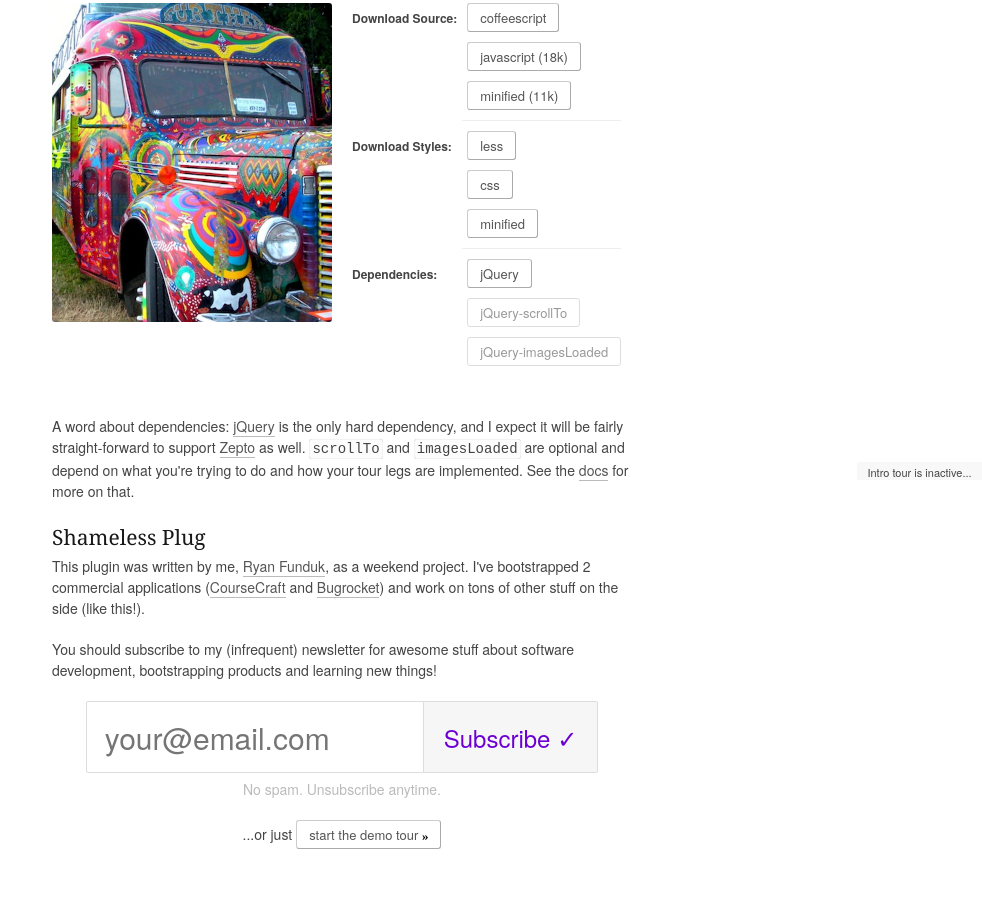
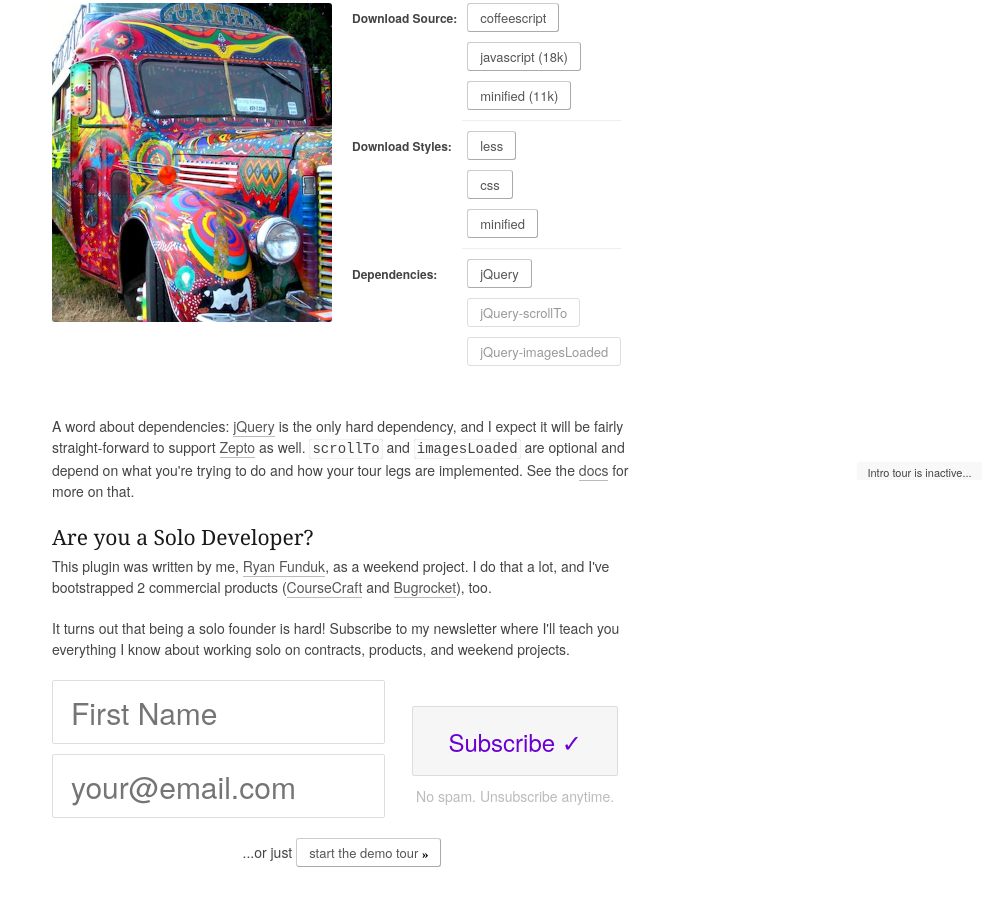
Before and after one commit to rfunduk/jquery-tourbus, a website: page site/index.html in a window 1280 px wide. Shown: the part 320-1226 px from the top of the page, without its empty margins (298-1280 px from the left). Drawn offline with Linux system fonts and the light colour scheme.

Commit message:
more site tweaks, especially fixing the list subscribe action since it was causing ssl errors

```diff
--- a/site/demo.css
+++ b/site/demo.css
@@ -313,49 +313,93 @@ pre .chunk {
 
 /* newsletter signup */
 
-.list-signup {
+form.list-signup {
+  margin-bottom: 10px;
+  float: left;
+  display: block;
+  margin-right: 2.35765%;
+  width: 100%;
+  text-align: center; }
+form.list-signup * {
+  box-sizing: border-box;
+}
+  form.list-signup:last-child {
+    margin-right: 0; }
+  form.list-signup .fields-container {
     text-align: center;
-}
-
-.list-signup input {
-  height: 70px;
+    float: left;
+    display: block;
+    margin-right: 2.35765%;
+    width: 100%; }
+    form.list-signup .fields-container:last-child {
+      margin-right: 0; }
+    @media screen and (min-width: 1025px) {
+      form.list-signup .fields-container {
+        text-align: right;
+        float: left;
+        display: block;
+        margin-right: 2.35765%;
+        width: 57.35098%; }
+        form.list-signup .fields-container:last-child {
+          margin-right: 0; } }
+  form.list-signup .button-container {
+    text-align: center;
+    float: left;
+    display: block;
+    margin-right: 2.35765%;
+    width: 100%; }
+    form.list-signup .button-container:last-child {
+      margin-right: 0; }
+    @media screen and (min-width: 1025px) {
+      form.list-signup .button-container {
+        text-align: left;
+        float: left;
+        display: block;
+        margin-right: 2.35765%;
+        width: 40.29137%;
+        margin-top: 26px; }
+        form.list-signup .button-container:last-child {
+          margin-right: 0; } }
+  form.list-signup input {
+    height: 64px;
+    margin-bottom: 10px;
     width: auto;
+    max-width: 100%;
+    margin-left: auto;
+    margin-right: auto;
+    display: block;
     padding: 0 18px;
     font-size: 30px;
     font-weight: 200;
     border: 1px solid #DDD;
-  border-radius: 2px;
-  float: none;
-  display: inline;
-  width: 300px;
-  margin: 0;
-  border-top-right-radius: 0;
-  border-bottom-right-radius: 0;
-}
-.list-signup button {
+    border-radius: 2px; }
+  form.list-signup button {
     vertical-align: top;
     font-size: 24px;
-  height: 72px;
-  padding: 0 20px;
+    height: 70px;
+    margin-bottom: 4px;
+    padding: 0 35px;
     border: 1px solid #DDD;
     background: #F6F6F6;
     color: #6c00d3;
-  border-radius: 2px;
-  margin-top: 10px;
-  float: none;
-  width: auto; margin: 0;
-  border-left: 0;
-  border-top-left-radius: 0;
-  border-bottom-left-radius: 0;
-}
-.list-signup button:hover {
+    border-radius: 2px; }
+    form.list-signup button:hover {
       color: #4b00ac;
-  background: #fafafa;
-}
-
-.list-signup small {
+      background: #fafafa; }
+  form.list-signup small {
     display: block;
     font-size: 14px;
     margin-top: 6px;
-  color: #BBB;
-}
+    color: #BBB; }
+  form.list-signup .button-container {
+    text-align: center; }
+@media screen and (min-width: 1025px) {
+  aside.newsletter-signup {
+    padding: 0 120px; }
+  .prev {
+    float: left;
+    display: block;
+    margin-right: 2.35765%;
+    width: 23.23176%; }
+    .prev:last-child {
+      margin-right: 0; }
--- a/site/index.html
+++ b/site/index.html
@@ -113,23 +113,30 @@
           <a href='javascript:void(0);' class='docs-tour'>docs</a> for more on that.
         </p>
 
-        <h4>Shameless Plug</h4>
+        <h4>Are you a Solo Developer?</h4>
         <p>
           This plugin was written by me, <a href='http://ryanfunduk.com'>Ryan Funduk</a>, as
-          a weekend project. I've bootstrapped 2 commercial applications
+          a weekend project. I do that a lot, and I've bootstrapped 2
+          commercial products
           (<a href='https://coursecraft.net' target='_blank'>CourseCraft</a> and
-          <a href='https://bugrocket.com' target='_blank'>Bugrocket</a>)
-          and work on tons of other stuff on the side (like this!).
+          <a href='https://bugrocket.com' target='_blank'>Bugrocket</a>), too.
         </p>
         <p>
-          You should subscribe to my (infrequent) newsletter for awesome stuff about
-          software development, bootstrapping products and learning new things!
+          It turns out that being a solo founder is hard! Subscribe to my
+          newsletter where I'll teach you everything I know about working
+          solo on contracts, products, and weekend projects.
         </p>
 
         <form class='list-signup' action='https://ryanfunduk.createsend.com/t/d/s/jydtjh/' method='post'>
           <input type='hidden' name='cm-f-adjji' value='ryanfunduk.com/jquery-tourbus' />
-          <input spellcheck='false' placeholder='your@email.com' name='cm-jydtjh-jydtjh' type='email' required='true' /><button type='submit'>Subscribe &check;</button>
-          <small>No spam. Unsubscribe anytime.</small>
+          <div class='fields-container'>
+            <input spellcheck='false' placeholder='First Name' name='cm-name' type='text' required='true' />
+            <input spellcheck='false' placeholder='your@email.com' name='cm-jydtjh-jydtjh' type='email' required='true' />
+          </div>
+          <div class='button-container'>
+            <button type='submit'>Subscribe &check;</button>
+            <small>No spam. Unsubscribe anytime.</small>
+          </div>
         </form>
 
         <p style='text-align: center;'>
```
Lines whose indentation alone changed are shown as unchanged.
